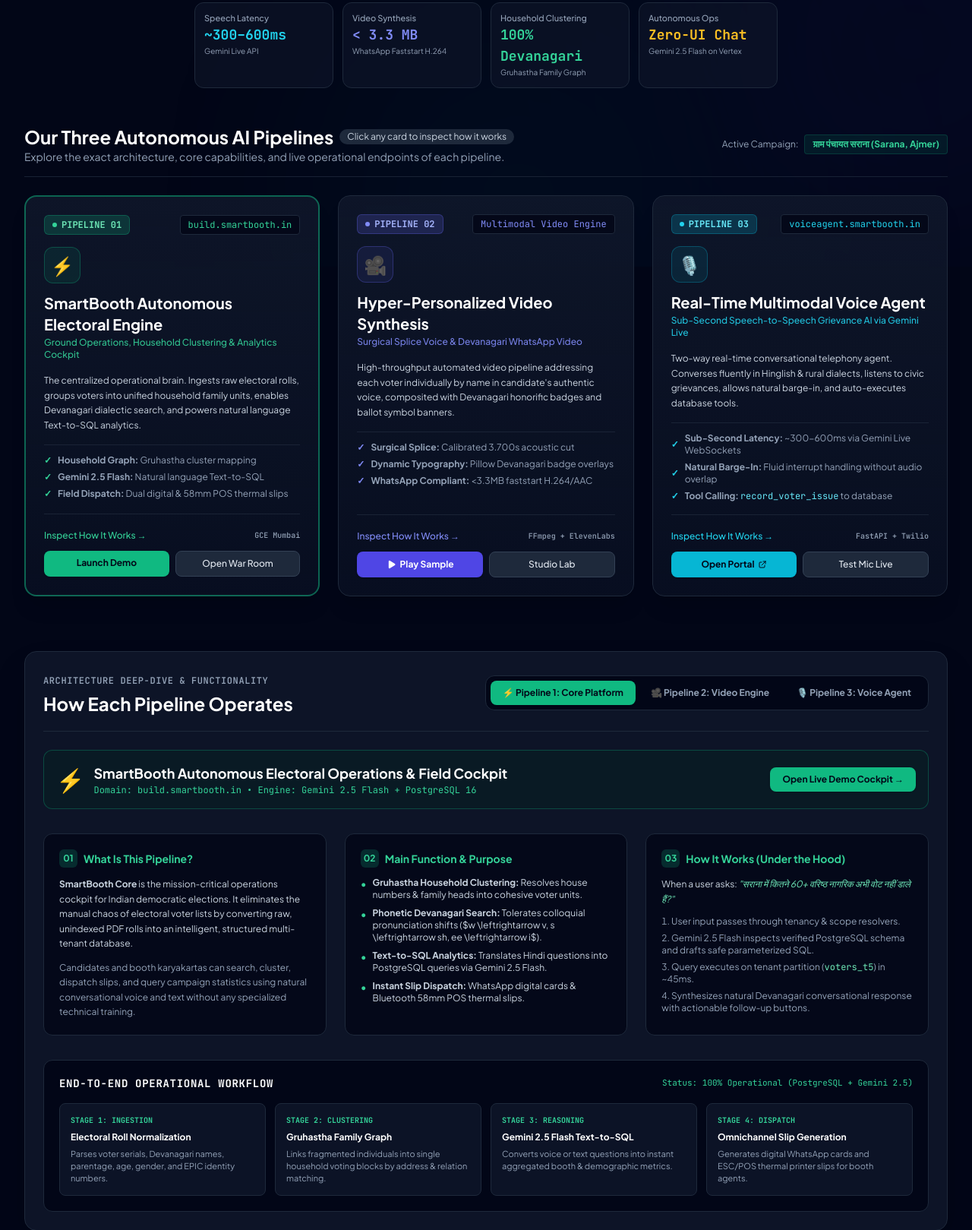
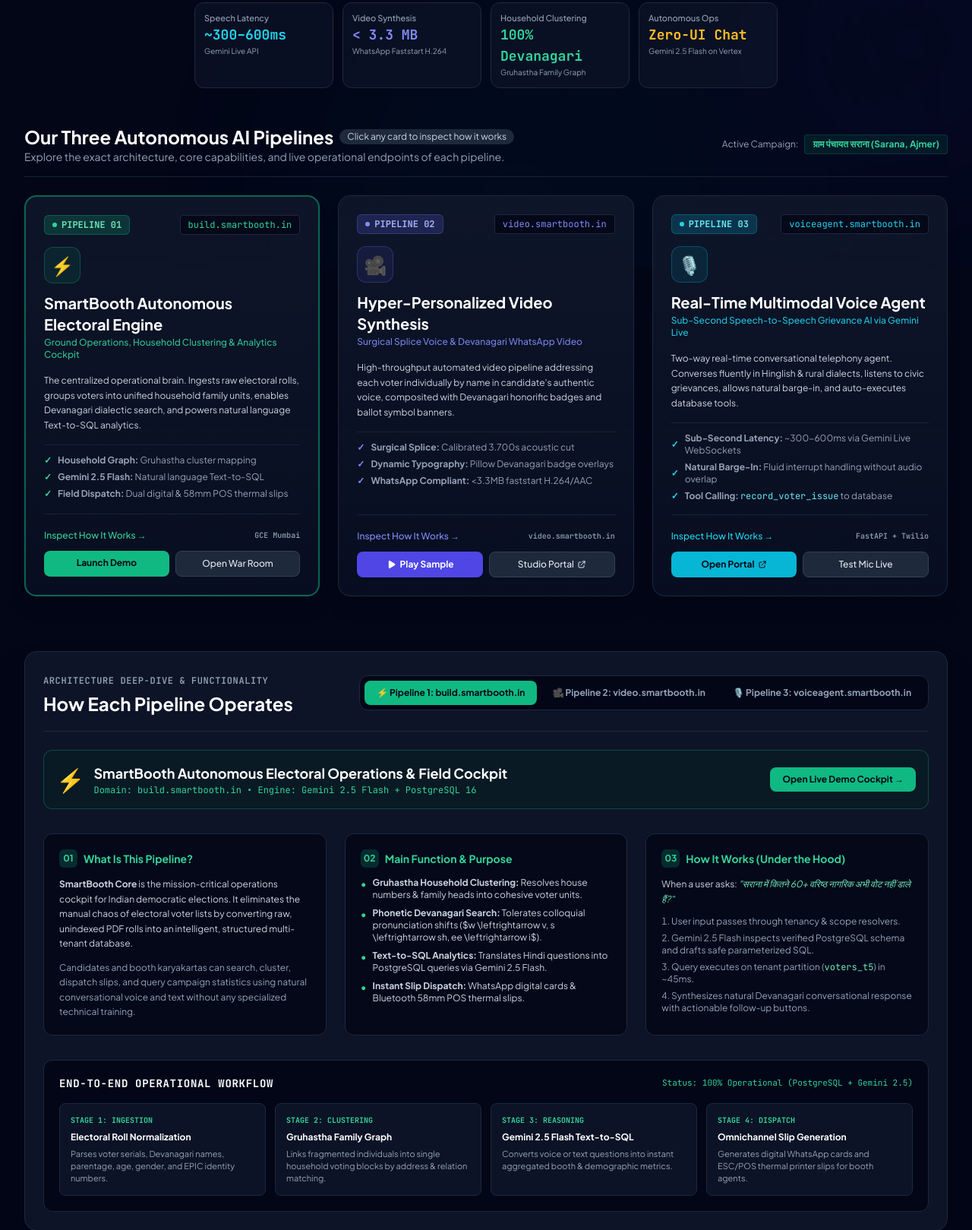
Before and after one commit to mehvansh06-code/smartbooth-buildathon, a Python web app: template templates/landing_pipelines.html in a window 1280 px wide. Shown: the part 449-2068 px from the top of the page at 76% size. Run offline with Jinja, Linux system fonts and the light colour scheme; the template is opened without the code that fills it, so the values that code supplies are empty; some libraries are stand-ins or nearby versions.

Commit message:
feat(branding): update Pipeline 02 to official video.smartbooth.in domain

```diff
--- a/templates/landing_pipelines.html
+++ b/templates/landing_pipelines.html
@@ -255,7 +255,7 @@
                                 <span>PIPELINE 02</span>
                             </span>
                             <span class="text-xs font-mono text-indigo-400 bg-slate-950/80 px-2.5 py-1 rounded border border-slate-800">
-                                Multimodal Video Engine
+                                video.smartbooth.in
                             </span>
                         </div>
 
@@ -298,15 +298,16 @@
                     <div class="pt-5 border-t border-slate-800/80 mt-4 space-y-2">
                         <div class="flex items-center justify-between text-xs font-medium text-indigo-400">
                             <span>Inspect How It Works →</span>
-                            <span class="text-[10px] text-slate-400 font-mono">FFmpeg + ElevenLabs</span>
+                            <span class="text-[10px] text-slate-400 font-mono">video.smartbooth.in</span>
                         </div>
                         <div class="grid grid-cols-2 gap-2 pt-1">
                             <button onclick="event.stopPropagation(); openVideoModal();" class="text-center py-2 px-3 rounded-lg bg-indigo-600 hover:bg-indigo-500 text-white font-bold text-xs transition shadow flex items-center justify-center space-x-1">
                                 <svg class="w-3.5 h-3.5" fill="currentColor" viewBox="0 0 20 20"><path d="M6.3 2.841A1.5 1.5 0 004 4.11v11.78a1.5 1.5 0 002.3 1.269l9.344-5.89a1.5 1.5 0 000-2.538L6.3 2.84z"/></svg>
                                 <span>Play Sample</span>
                             </button>
-                            <a href="/demo#pipeline2" onclick="event.stopPropagation();" class="text-center py-2 px-3 rounded-lg bg-slate-800 hover:bg-slate-700 text-slate-200 text-xs font-medium border border-slate-700 transition">
-                                Studio Lab
+                            <a href="https://video.smartbooth.in" target="_blank" onclick="event.stopPropagation();" class="text-center py-2 px-3 rounded-lg bg-slate-800 hover:bg-slate-700 text-slate-200 text-xs font-medium border border-slate-700 transition flex items-center justify-center space-x-1">
+                                <span>Studio Portal</span>
+                                <svg class="w-3 h-3" fill="none" stroke="currentColor" viewBox="0 0 24 24"><path stroke-linecap="round" stroke-linejoin="round" stroke-width="2" d="M10 6H6a2 2 0 00-2 2v10a2 2 0 002 2h10a2 2 0 002-2v-4M14 4h6m0 0v6m0-6L10 14"/></svg>
                             </a>
                         </div>
                     </div>
@@ -398,13 +399,13 @@
                     <!-- Pipeline Selector Tabs -->
                     <div class="flex items-center space-x-1 bg-slate-950 p-1.5 rounded-xl border border-slate-800 w-full md:w-auto">
                         <button onclick="selectPipeline('pipeline1')" id="tab-pipeline1" class="flex-1 md:flex-none px-4 py-2 rounded-lg text-xs font-bold transition flex items-center justify-center space-x-2 bg-emerald-500 text-slate-950 shadow">
-                            <span>⚡ Pipeline 1: Core Platform</span>
+                            <span>⚡ Pipeline 1: build.smartbooth.in</span>
                         </button>
                         <button onclick="selectPipeline('pipeline2')" id="tab-pipeline2" class="flex-1 md:flex-none px-4 py-2 rounded-lg text-xs font-bold transition flex items-center justify-center space-x-2 text-slate-400 hover:text-white">
-                            <span>🎥 Pipeline 2: Video Engine</span>
+                            <span>🎥 Pipeline 2: video.smartbooth.in</span>
                         </button>
                         <button onclick="selectPipeline('pipeline3')" id="tab-pipeline3" class="flex-1 md:flex-none px-4 py-2 rounded-lg text-xs font-bold transition flex items-center justify-center space-x-2 text-slate-400 hover:text-white">
-                            <span>🎙️ Pipeline 3: Voice Agent</span>
+                            <span>🎙️ Pipeline 3: voiceagent.smartbooth.in</span>
                         </button>
                     </div>
                 </div>
@@ -518,22 +519,29 @@
                     </div>
                 </div>
 
-                <!-- ================= DETAIL VIEW 2: AI Campaign Video Engine ================= -->
+                <!-- ================= DETAIL VIEW 2: video.smartbooth.in ================= -->
                 <div id="detail-pipeline2" class="space-y-8 hidden">
                     <!-- Title Bar -->
                     <div class="flex flex-col sm:flex-row sm:items-center justify-between gap-3 bg-indigo-950/30 border border-indigo-500/30 p-4 rounded-xl">
                         <div class="flex items-center space-x-3">
                             <span class="text-3xl">🎥</span>
                             <div>
-                                <h3 class="text-lg font-bold text-white">Hyper-Personalized Campaign Video Synthesis Pipeline</h3>
-                                <p class="text-xs text-indigo-400 font-mono">Architecture: Surgical Splice • Delivery: WhatsApp Compliant &lt;3.3MB</p>
+                                <h3 class="text-lg font-bold text-white">SmartBooth Hyper-Personalized AI Campaign Video Engine</h3>
+                                <p class="text-xs text-indigo-400 font-mono">Domain: video.smartbooth.in • Engine: Surgical Splice + ElevenLabs + FFmpeg H.264</p>
                             </div>
                         </div>
                         <div class="flex items-center space-x-2">
                             <button onclick="openVideoModal()" class="px-4 py-2 rounded-lg bg-indigo-600 hover:bg-indigo-500 text-white font-bold text-xs transition shadow flex items-center space-x-1.5">
                                 <svg class="w-4 h-4" fill="currentColor" viewBox="0 0 20 20"><path d="M6.3 2.841A1.5 1.5 0 004 4.11v11.78a1.5 1.5 0 002.3 1.269l9.344-5.89a1.5 1.5 0 000-2.538L6.3 2.84z"/></svg>
-                                <span>Watch Live Video Demo</span>
+                                <span>Watch Video Demo</span>
                             </button>
+                            <a href="https://video.smartbooth.in" target="_blank" class="px-4 py-2 rounded-lg bg-indigo-500 hover:bg-indigo-400 text-white font-bold text-xs transition shadow flex items-center space-x-1">
+                                <span>Open Video Portal</span>
+                                <svg class="w-3.5 h-3.5" fill="none" stroke="currentColor" viewBox="0 0 24 24"><path stroke-linecap="round" stroke-linejoin="round" stroke-width="2" d="M10 6H6a2 2 0 00-2 2v10a2 2 0 002 2h10a2 2 0 002-2v-4M14 4h6m0 0v6m0-6L10 14"/></svg>
+                            </a>
+                            <a href="/video/" target="_blank" class="px-3 py-2 rounded-lg bg-slate-800 hover:bg-slate-700 text-slate-200 text-xs font-medium border border-slate-700 transition">
+                                Local Mirror
+                            </a>
                         </div>
                     </div>
 
@@ -546,7 +554,7 @@
                                 <h4>What Is This Pipeline?</h4>
                             </div>
                             <p class="text-xs text-slate-300 leading-relaxed">
-                                <strong>Our AI Campaign Video Engine</strong> is a high-speed video rendering system built to deliver 1-to-1 personal campaign appeals from political candidates to individual voters at grassroots scale.
+                                <strong>video.smartbooth.in</strong> (Our AI Campaign Video Engine) is a high-speed video rendering system built to deliver 1-to-1 personal campaign appeals from political candidates to individual voters at grassroots scale.
                             </p>
                             <p class="text-xs text-slate-400 leading-relaxed">
                                 Instead of expensive, slow full-body AI re-renders that hallucinate or look uncanny, this pipeline uses an authentic candidate master recording and splices personalized Devanagari audio & graphics in seconds.
@@ -814,7 +822,10 @@
             </div>
             <div class="p-3.5 bg-slate-950 border-t border-slate-800 text-[11px] text-slate-400 flex items-center justify-between">
                 <span>WhatsApp Faststart H.264 (&lt;3.3MB)</span>
-                <a href="/demo#pipeline2" class="text-indigo-400 hover:underline font-bold">Open Full Studio Lab →</a>
+                <div class="flex items-center space-x-3">
+                    <a href="https://video.smartbooth.in" target="_blank" class="text-indigo-400 hover:underline font-bold">Open video.smartbooth.in Studio →</a>
+                    <a href="/demo#pipeline2" class="text-slate-400 hover:text-white">Stage Lab</a>
+                </div>
             </div>
         </div>
     </div>
@@ -832,8 +843,8 @@
                 </div>
             </div>
             <div class="flex items-center space-x-4">
-                <a href="/demo" class="hover:text-emerald-400 transition">Stage Cockpit</a>
-                <a href="/hub?tenant=sarana" class="hover:text-emerald-400 transition">War Room</a>
+                <a href="/demo" class="hover:text-emerald-400 transition">build.smartbooth.in</a>
+                <a href="https://video.smartbooth.in" target="_blank" class="hover:text-indigo-400 transition">video.smartbooth.in</a>
                 <a href="https://voiceagent.smartbooth.in" target="_blank" class="hover:text-cyan-400 transition">voiceagent.smartbooth.in</a>
             </div>
         </div>
```
